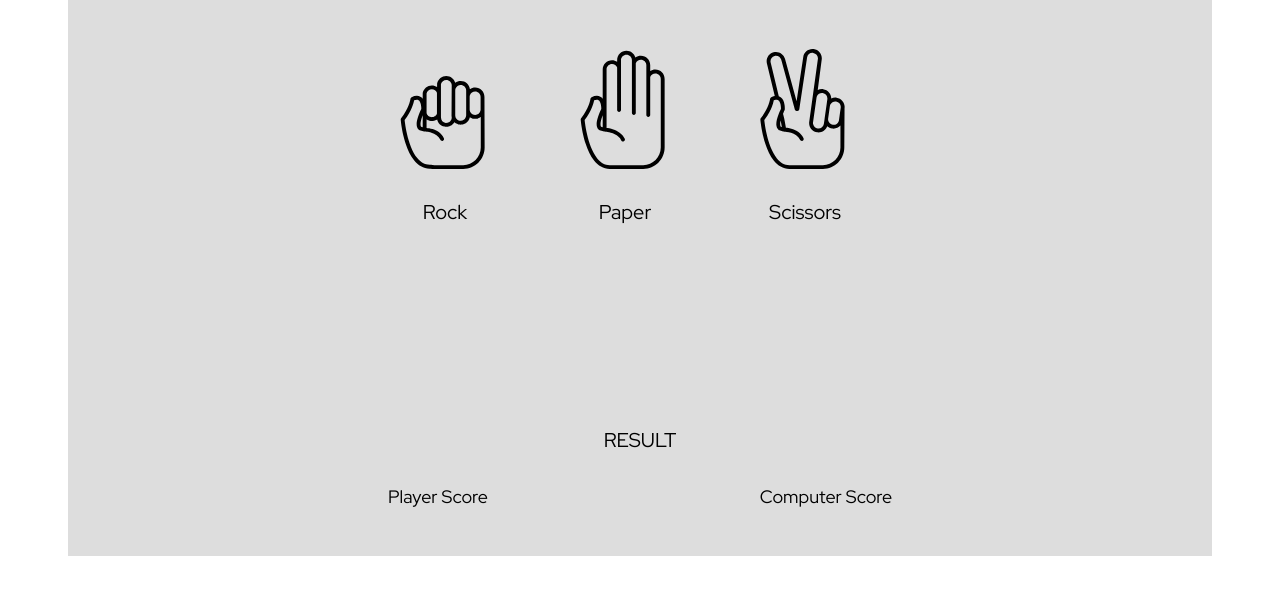
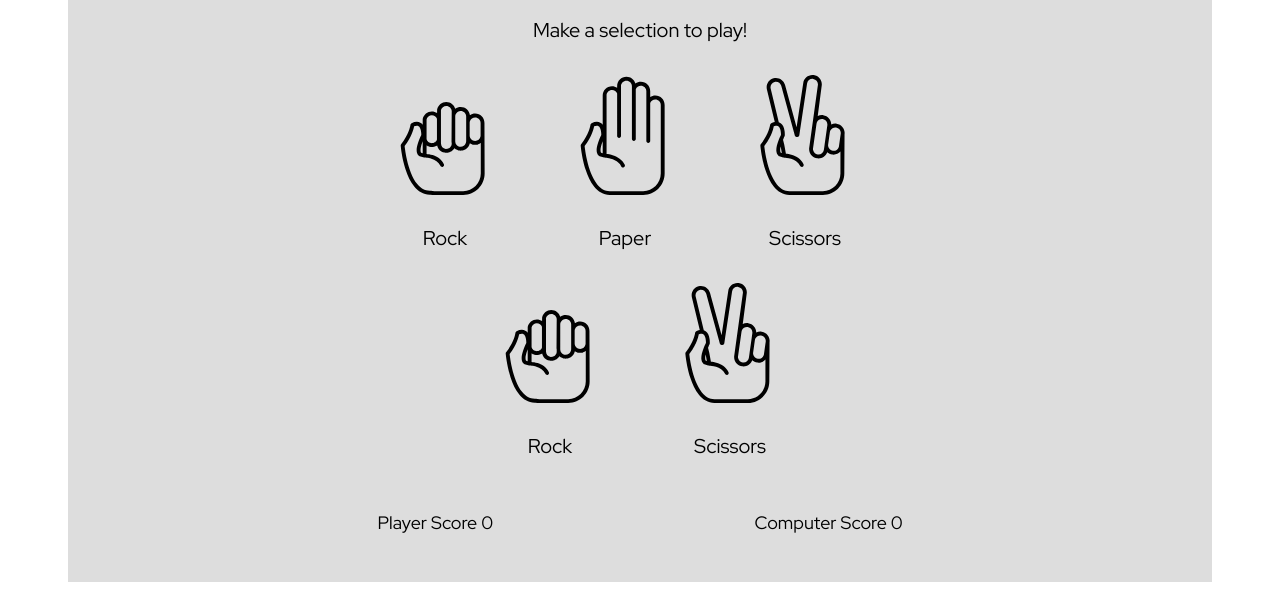
Before and after one commit to jhoxton/RPS, a plain HTML site: page index.html in a window 1280 px wide. Both pictures are taken after a click on the element "Rock". Shown: the part 206-800 px from the top of the page. Drawn offline with Linux system fonts and the light colour scheme.

Commit message:
Input and DOM logic
The DOM reacts to player and computer selections, and updates accordingly.

```diff
--- a/index.html
+++ b/index.html
@@ -59,25 +59,24 @@
 
 
         </section>
-
         <section class="results_wrapper">
             <div class="output">
                 <div class="player_choice">
-                    <div class="icon">
+                    <div class="output_icon" id="player_choice_img">
 
                     </div>
                     <h3>
-                        <div class="text" id="play_choice">
+                        <div class="text" id="player_choice_text">
                             <!-- PLAYER CHOICE TEXT -->
                         </div>
                     </h3>
                 </div>
                 <div class="comp_choice">
-                    <div class="icon">
+                    <div class="output_icon" id="comp_choice_img">
 
                     </div>
                     <h3>
-                        <div class="text" id="comp_choice">
+                        <div class="text"id="comp_choice_text" >
                             <!-- COMPO CHOICE TEXT -->
                         </div>
                     </h3>
@@ -86,7 +85,7 @@
             <div class="result">
                <h3>
                 <div id="result" class="result_print">
-                    RESULT
+                    <!-- RESULT -->
                 </div>
                </h3>
             </div>
--- a/scripts/script.js
+++ b/scripts/script.js
@@ -1,11 +1,14 @@
 //Game variables
-const choice = ['rock', 'paper', 'scissors'];
+const choice = ['Rock', 'Paper', 'Scissors'];
+
 let playerWins = 0;
 let computerWins = 0;
 let gameCount = 0;
 
 let playerSelection;
 let compSelection;
+let input;
+
 
 
 //DOM elements
@@ -13,31 +16,129 @@ document.getElementById("rock").addEventListener("click", () => updatePlayerChoi
 document.getElementById("paper").addEventListener("click", () => updatePlayerChoice('Paper'));
 document.getElementById("scissors").addEventListener("click", () => updatePlayerChoice('Scissors'));
 
-//Sets player choice, then runs the game
-function updatePlayerChoice(input){
-    if(input === "Rock"){
-        playerSelection = "Rock";
-    } else if (input ==="Paper"){
-        playerSelection = "Paper";
-    } else if (input ==="Scissors"){
-        playerSelection = "Scissors";
-    } else{
+let rockImg = document.createElement("img");
+let paperImg = document.createElement("img");
+let scissorsImg = document.createElement("img");
+
+// let player_choice_text = document.createElement("span")
+// let comp_choice_text = document.createElement("span")
+
+
+rockImg.src = "./icons/rock.svg";
+paperImg.src = "./icons/paper.svg";
+scissorsImg.src = "./icons/scissors.svg";
+
+
+
+//Game prompts and results
+let promt = document.querySelector("#game_prompt");
+promt.innerHTML = "Make a selection to play.";
+let result = document.querySelector("#result");
+
+let compScoreOutput = document.querySelector("#comp_score");
+let playerScoreOutput = document.querySelector("#player_score");
+
+
+compScoreOutput.innerHTML = computerWins;
+playerScoreOutput.innerHTML = playerWins;
+
+
+
+function updateBoard() {
+    // console.log("Score and board updated");
+    player_choice_text.innerHTML = "";
+    comp_choice_text.innerHTML = "";
+
+
+    printResults(playerSelection, compSelection);
+    compScoreOutput.innerHTML = computerWins;
+    playerScoreOutput.innerHTML = playerWins;
+
+
+
+
+    promt.innerHTML = "Make a selection to play!";
+}
+
+function printResults(playerSelection, compSelection) {
+    var playerChoiceIcon = document.getElementById("player_choice_img");
+    var compChoiceIcon = document.getElementById("comp_choice_img");
+
+    while (playerChoiceIcon.hasChildNodes()) { //This removes the last image that was there
+        playerChoiceIcon.removeChild(playerChoiceIcon.lastChild);
+    }
+    if (playerSelection === "Rock") {
+        player_choice_text.innerHTML = "Rock"
+        playerChoiceIcon.appendChild(rockImg);
+
+    } else if (playerSelection === "Paper") {
+        player_choice_text.innerHTML = "Paper"
+        playerChoiceIcon.appendChild(paperImg);
+
+    } else if (playerSelection === "Scissors") {
+        player_choice_text.innerHTML = "Scissors"
+        playerChoiceIcon.appendChild(scissorsImg);
 
     }
-    compSelection = updateCompSelection(); //Random comp choice
-    playRound(playerSelection, compSelection); //Runs the game
-}
 
-function playRound(playerSelection, compSelection) {
-    gameCount ++;
-    console.log("Game: ", gameCount);
-    console.log("Player: ",playerSelection);
-    console.log("Comp: ",compSelection);
+    console.log("Comp: ", compSelection);
+    while (compChoiceIcon.hasChildNodes()) { //This removes the last image that was there
+        compChoiceIcon.removeChild(compChoiceIcon.lastChild);
+    }
+    if (compSelection === "Rock") {
+        comp_choice_text.innerHTML = "Rock"
+        compChoiceIcon.appendChild(rockImg);
+    } else if (compSelection === "Paper") {
+        comp_choice_text.innerHTML = "Paper"
+        compChoiceIcon.appendChild(paperImg);
+    } else if (compSelection === "Scissors") {
+        comp_choice_text.innerHTML = "Scissors"
+        compChoiceIcon.appendChild(scissorsImg);
+    }
 
 }
 
 //Random comp pick
-function updateCompSelection(compSelection){
+function updateCompSelection() {
     let compResult = choice[Math.floor(Math.random() * choice.length)];
     return compResult;
-  }
+}
+
+//Sets player choice, then runs the game
+function updatePlayerChoice(input) {
+    if (gameCount != 5) {
+        if (input === "Rock") {
+            playerSelection = "Rock";
+        } else if (input === "Paper") {
+            playerSelection = "Paper";
+        } else if (input === "Scissors") {
+            playerSelection = "Scissors";
+        }
+        gameCount++;
+        compSelection = updateCompSelection(); //Random comp choice
+        playRound(playerSelection, compSelection); //Runs the game
+    } else {
+        endGame(playerWins, computerWins);
+    }
+}
+
+function playRound(playerSelection, compSelection) {
+
+    // console.log("Player: ", playerSelection);
+    // console.log("Comp: ", compSelection);
+
+
+    updateBoard(playerSelection, compSelection);
+}
+
+function endGame() {
+    promt.innerHTML = "Game over. Click here to replay";
+
+    if (playerWins === 5) {
+        result.innerHTML = "You won";
+
+    } else if (computerWins === 5) {
+        result.innerHTML = "You lost";
+
+    }
+}
--- a/styles/style.css
+++ b/styles/style.css
@@ -76,9 +76,18 @@ body{
 }
 .choice_icon:hover{
     transform: scale(1.2);
-
 }
 
+/* @keyframes fadeIn {
+    0% { opacity: 0; }
+    100% { opacity: 1; }
+  } */
+.output_icon{
+    width: 150px;
+    height: 150px;
+    transition: all 0.3s;
+    /* animation: fadeIn 3s; */
+}
 .output {
     display: flex;
     justify-content: center;
@@ -126,7 +135,10 @@ body{
         width: 60px;
         height: 60px;
     }
-
+    .output_icon{
+        width: 60px;
+        height: 60px;
+    }
     .choice_wrapper {
         gap: 15px;
     }
```
